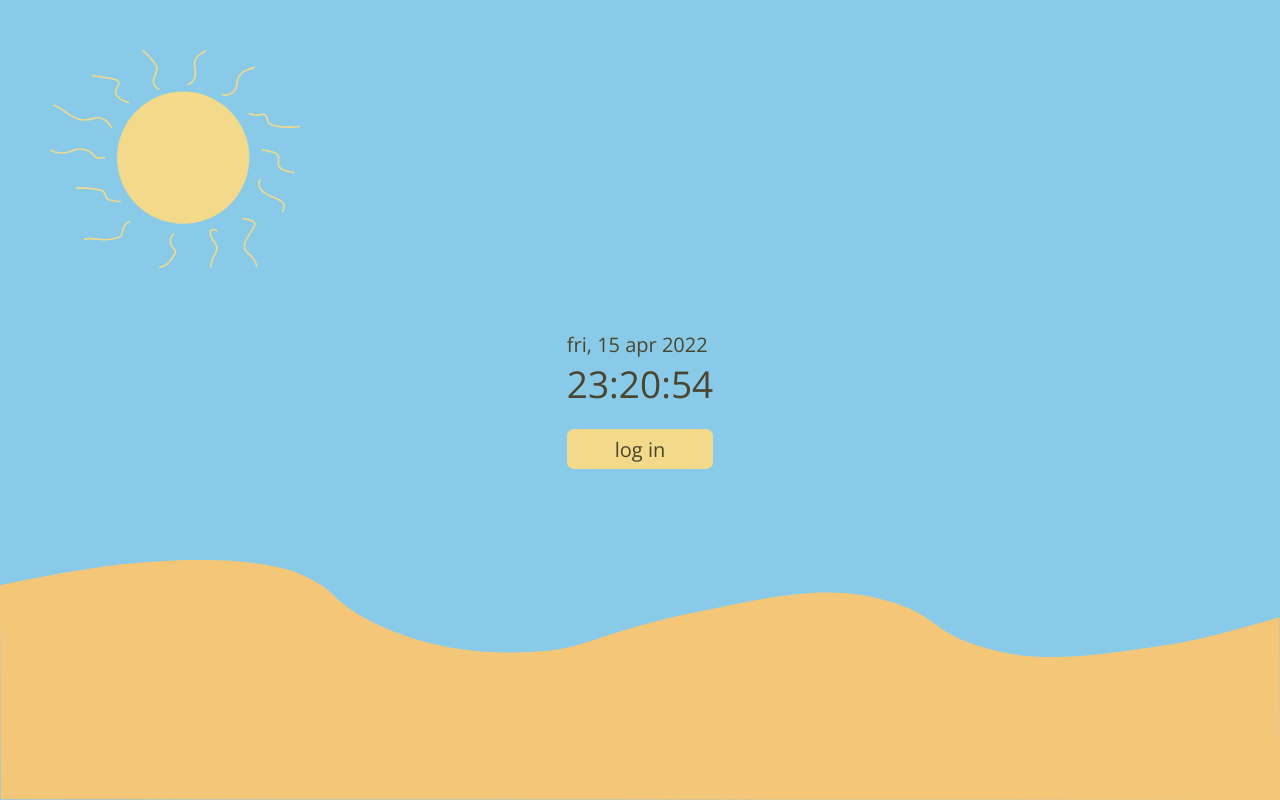
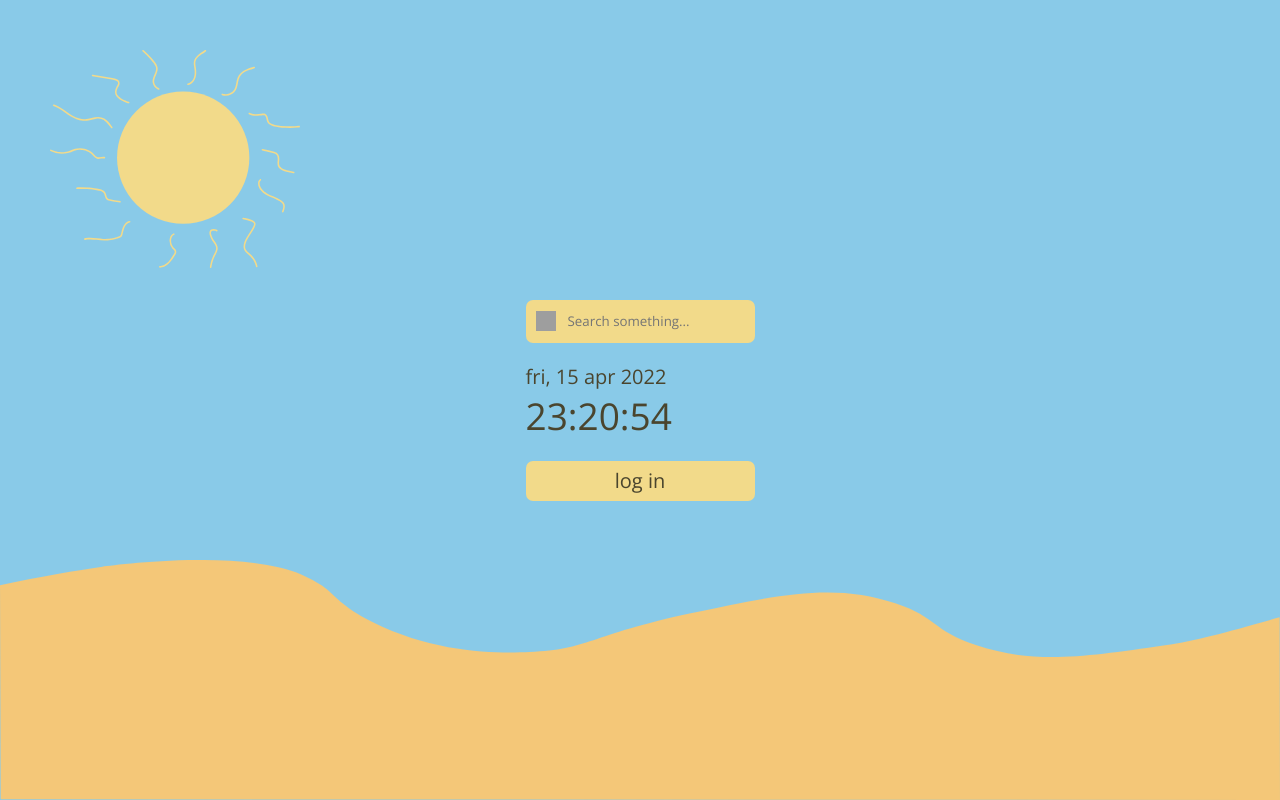
Before and after one commit to ssebastianoo/idle, a Svelte app: page / in a window 1280 px wide. Built offline with nearby package versions, Linux system fonts and the light colour scheme; grey boxes are pictures that could not be loaded.

Commit message:
searchbar

```diff
--- a/src/App.svelte
+++ b/src/App.svelte
@@ -1,6 +1,7 @@
 <script>
     import Clock from "./Clock.svelte";
     import Spotify from "./Spotify.svelte";
+    import Search from "./Search.svelte";
     import Background from "./Background.svelte";
 </script>
 
@@ -8,6 +9,9 @@
     <Background />
 
     <div class="container">
+        <div class="search">
+            <Search />
+        </div>
         <div class="clock">
             <Clock />
         </div>
--- /dev/null
+++ b/src/Search.svelte
@@ -0,0 +1,161 @@
+<script>
+    import { onMount } from "svelte";
+    let searchInput, engine;
+    let enginesSelectionOpen = false;
+
+    let engines = {
+        google: {
+            name: "Google",
+            url: "https://www.google.com/search?q=",
+            icon: "https://upload.wikimedia.org/wikipedia/commons/thumb/5/53/Google_%22G%22_Logo.svg/1024px-Google_%22G%22_Logo.svg.png"
+        },
+        duckduckgo: {
+            name: "DuckDuckGo",
+            url: "https://duckduckgo.com/?q=",
+            icon: "https://duckduckgo.com/assets/icons/meta/DDG-icon_256x256.png"
+        },
+        bing: {
+            name: "Bing",
+            url: "https://www.bing.com/search?q=",
+            icon: "https://news.thewindowsclub.com/wp-content/uploads/2020/10/Bing-Logo.png"
+        }
+    };
+
+    if (
+        localStorage.getItem("engine") &&
+        engines[localStorage.getItem("engine")]
+    )
+        engine = engines[localStorage.getItem("engine")];
+    else engine = engines.google;
+
+    console.log(engine);
+
+    onMount(() => {
+        searchInput.addEventListener("keydown", (e) => {
+            if (e.keyCode === 13) {
+                location.href = engine.url + encodeURIComponent(searchInput.value);
+            }
+        });
+    });
+
+    function openEngineSelection() {
+        enginesSelectionOpen = true;
+    }
+
+    function closeEngineSelection() {
+        enginesSelectionOpen = false;
+    }
+
+    function changeEngine(e) {
+        engine = engines[e];
+        localStorage.setItem("engine", e);
+        enginesSelectionOpen = false;
+    }
+</script>
+
+{#if enginesSelectionOpen}
+    <div class="engines-parent" on:click={closeEngineSelection}>
+        <div class="engines">
+            {#each Object.keys(engines) as engine}
+                <div
+                    class="engine"
+                    on:click|preventDefault={() => {
+                        changeEngine(engine);
+                    }}
+                >
+                    <img
+                        src={engines[engine].icon}
+                        alt={engines[engine].name}
+                    />
+                    <p>{engines[engine].name}</p>
+                </div>
+            {/each}
+        </div>
+    </div>
+{/if}
+
+<div class="search">
+    <img
+        src={engine.icon}
+        alt={engine.name}
+        on:click|preventDefault={openEngineSelection}
+    />
+    <input
+        bind:this={searchInput}
+        type="text"
+        placeholder="Search something..."
+    />
+</div>
+
+<style lang="scss">
+    .engines-parent {
+        position: fixed;
+        top: 0;
+        left: 0;
+        width: 100vw;
+        height: 100vh;
+        background-color: RGBA(0, 0, 0, 0.2);
+        display: flex;
+        align-items: center;
+        justify-content: center;
+        z-index: 9999;
+
+        .engines {
+            background-color: var(--color1);
+            border-radius: var(--border-radius);
+
+            .engine {
+                cursor: pointer;
+                padding: 10px;
+                display: flex;
+                align-items: center;
+                width: 50vw;
+
+                &:not(:first-child) {
+                    border-top: 1px solid black;
+                }
+
+                img {
+                    width: 35px;
+                    height: 35px;
+                    margin-right: 10px;
+                }
+
+                &:hover {
+                    background-color: RGBA(0, 0, 0, 0.05);
+                }
+            }
+        }
+    }
+
+    .search {
+        display: flex;
+        align-items: center;
+        padding: 10px;
+        background-color: var(--color1);
+        border-radius: var(--border-radius);
+
+        img {
+            width: 20px;
+            height: 20px;
+            margin-right: 10px;
+            cursor: pointer;
+        }
+
+        input {
+            border: none;
+            background: none;
+            font-family: unset;
+            color: unset;
+            outline: none;
+            border-bottom: solid 1px RGBA(0, 0, 0, 0);
+            transition: border-bottom-color 0.2s;
+            width: 100%;
+            padding: 2px;
+
+            &:focus {
+                border-bottom-color: var(--color3);
+            }
+        }
+    }
+</style>
```
Also changed, not shown: public/build/bundle.css, public/build/bundle.js, 1 other file (tests, documents, lock files or other folders).
